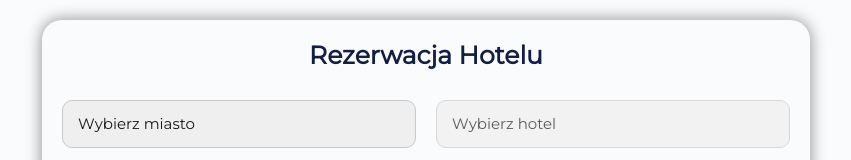
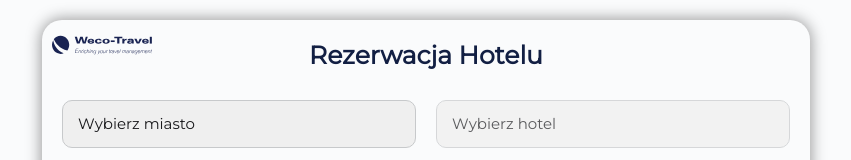
Before and after one commit to WojciechKKK/hotel-reservation-form, a website built with Vite: page index.html in a window 1280 px wide. Shown: the top 160 px of the page, without its empty margins (214-1065 px from the left). Built offline with nearby package versions, Linux system fonts and the light colour scheme.

Commit message:
add logo

```diff
--- a/css/styles.css
+++ b/css/styles.css
@@ -22,6 +22,12 @@ body {
 	height: 95vh;
 	padding: var(--default-padding);
 	position: relative;
+}
+
+.form__logo {
+	position: absolute;
+	top: 10px;
+	left: 10px
 }
 
 .form__buttons {
--- a/index.html
+++ b/index.html
@@ -17,7 +17,9 @@
 </head>
 
   <body>
+
     <div class="form">
+      <img class="form__logo" src="images/logo-weco-travel.svg" alt="Logo Weco-Travel" width="100" height="30" />
       <h2 class="form__title">Rezerwacja Hotelu</h2>
       <form id="reservation-form">
         <!-- <fieldset> -->
```
Also changed, not shown: images/logo-weco-travel.svg (added).
